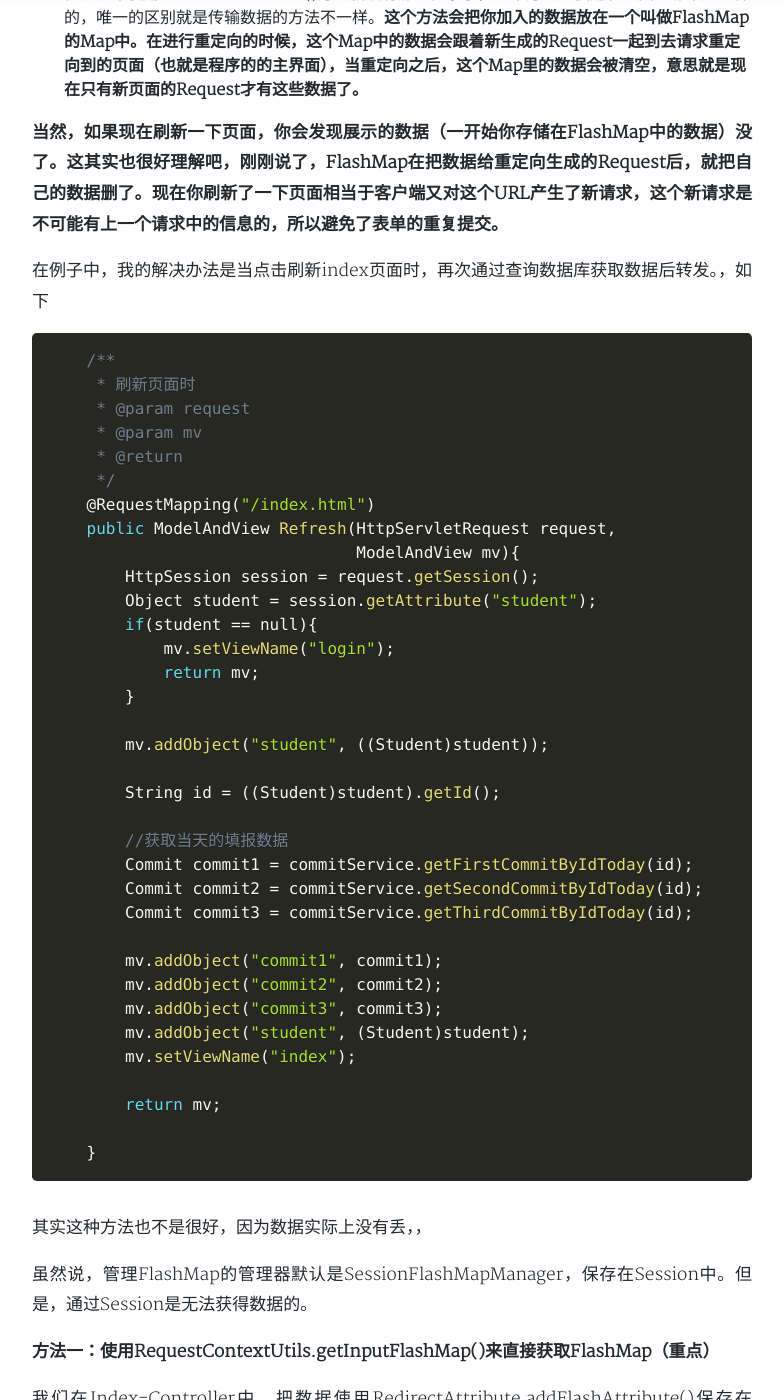
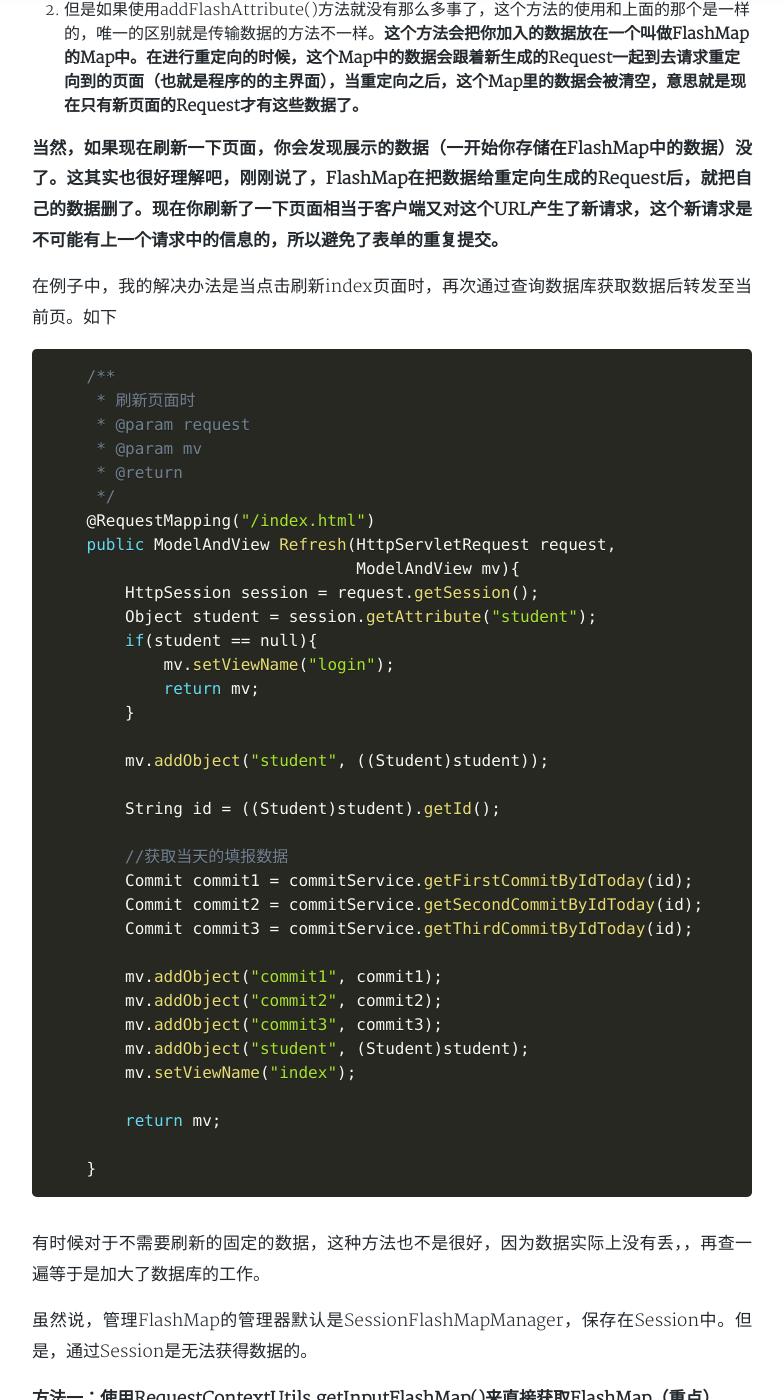
Before and after one commit to xiepl1997/xiepl1997.github.io, a Jekyll site: the page built from _posts/2020-06-17-springbootredirectandrefresh.md, in a window 1280 px wide and 1400 px high, scrolled down 2448 px. Shown: the whole window, without its empty margins (248-1032 px from the left). Built offline with Jekyll 4.4.1, drawn with Linux system fonts in a browser that asks for light colours; nearby versions of some CDN libraries; comment, search, counter and statistics services are not loaded; a style sheet for code colours, icons or effects is not loaded; some of the changed text lies outside the part shown.

Commit message:
Update 2020-06-17-springbootredirectandrefresh.md

````diff
--- a/_posts/2020-06-17-springbootredirectandrefresh.md
+++ b/_posts/2020-06-17-springbootredirectandrefresh.md
@@ -6,7 +6,9 @@ author : xiepl1997
 tags : springboot
 ---
 
-在写springboot项目的时候，有时候会有重定向的需求，例如登录界面登录后，就应该使用**重定向**来进行页面的跳转。如果这时候使用的是转发的方式来进行页面的跳转的话，会出现两个问题：
+在写springboot项目的时候，有时候会有重定向的需求，例如登录界面登录后，就应该使用**重定向**来进行页面的跳转。
+
+如果这时候使用的是转发的方式来进行页面的跳转的话，会出现两个问题：
 * 浏览器上的路径不会改变
 * 在主页中点击刷新时，页面会提示需要再次提交表单
 因为转发是通过forward()方法提交信息在多个页面之间进行传递。
@@ -78,7 +80,7 @@ tags : springboot
 
 **当然，如果现在刷新一下页面，你会发现展示的数据（一开始你存储在FlashMap中的数据）没了。这其实也很好理解吧，刚刚说了，FlashMap在把数据给重定向生成的Request后，就把自己的数据删了。现在你刷新了一下页面相当于客户端又对这个URL产生了新请求，这个新请求是不可能有上一个请求中的信息的，所以避免了表单的重复提交。**
 
-在例子中，我的解决办法是当点击刷新index页面时，再次通过查询数据库获取数据后转发。，如下
+在例子中，我的解决办法是当点击刷新index页面时，再次通过查询数据库获取数据后转发至当前页。如下
 ```java
     /**
      * 刷新页面时
@@ -115,7 +117,7 @@ tags : springboot
 
     }
 ```
-其实这种方法也不是很好，因为数据实际上没有丢，，
+有时候对于不需要刷新的固定的数据，这种方法也不是很好，因为数据实际上没有丢，，再查一遍等于是加大了数据库的工作。
 
 虽然说，管理FlashMap的管理器默认是SessionFlashMapManager，保存在Session中。但是，通过Session是无法获得数据的。
 
````
